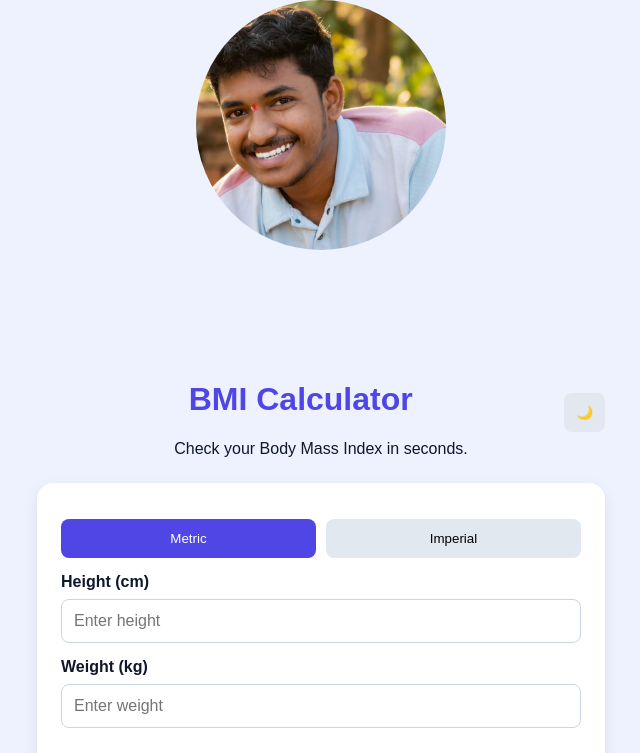
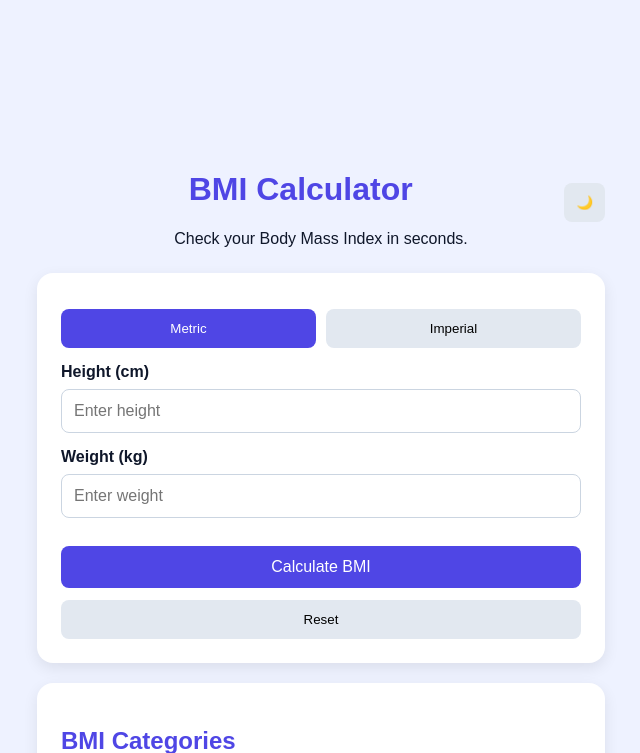
Before and after one commit to HEMANTH4986/BMI_calculator, a plain HTML site: page index.html in a window 1280 px wide. Shown: the top 753 px of the page, without its empty margins (319-959 px from the left). Drawn offline with Linux system fonts and the light colour scheme.

Commit message:
Update index.html

```diff
--- a/index.html
+++ b/index.html
@@ -1,11 +1,6 @@
 <!DOCTYPE html>
 <!-- saved from url=(0060)file:///C:/Users/S%20HEMANTH/OneDrive/Desktop/bmi/index.html -->
 <html lang="en"><head><meta http-equiv="Content-Type" content="text/html; charset=UTF-8"></head><body><div class="main-layout">
-
-    <!-- Photo at the top -->
-    <div class="image-section">
-        <img src="Himg.jpeg" alt="My Photo">
-    </div>
 
     <!-- BMI Calculator below the photo -->
     <div class="container">
```
